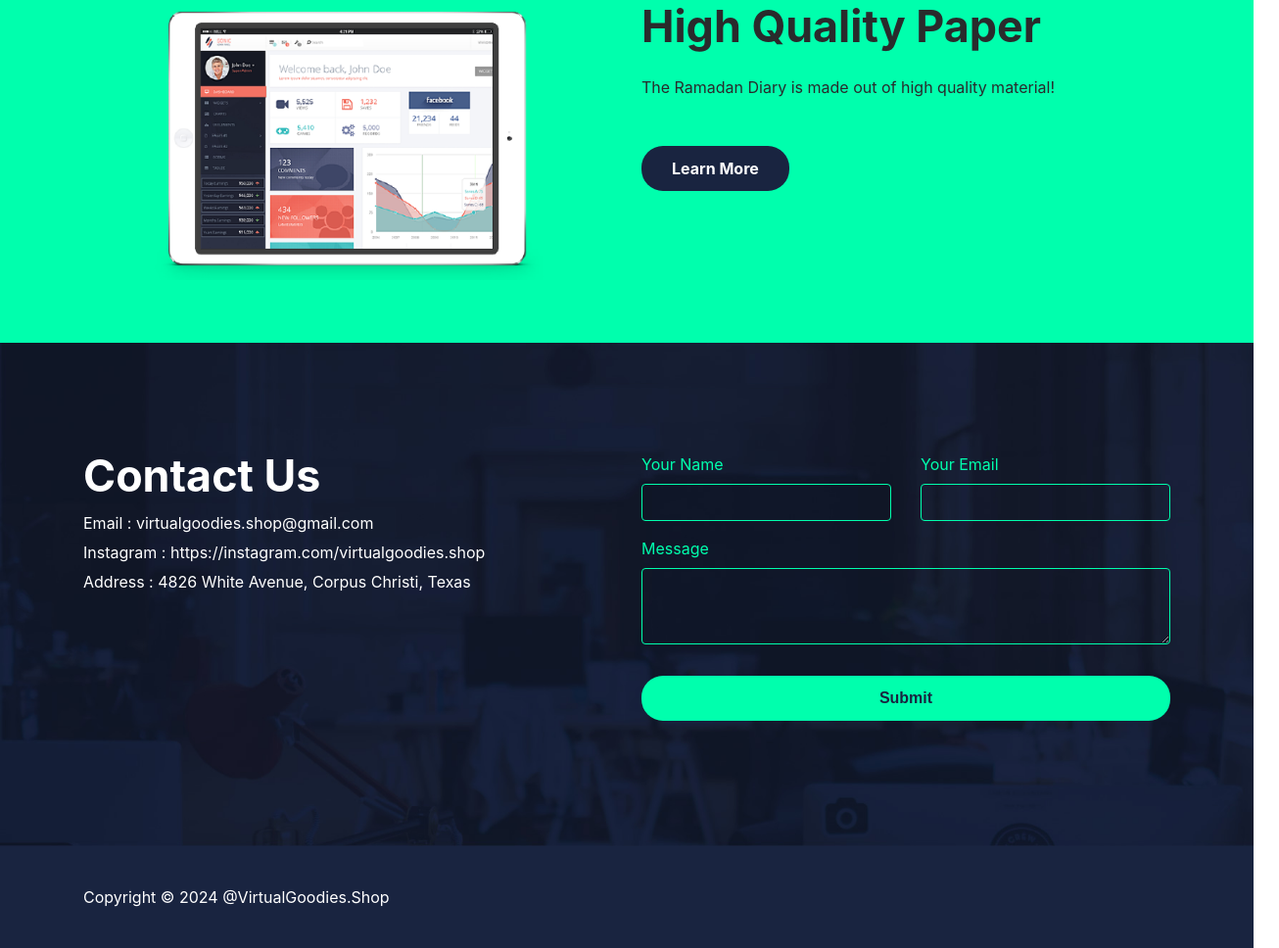
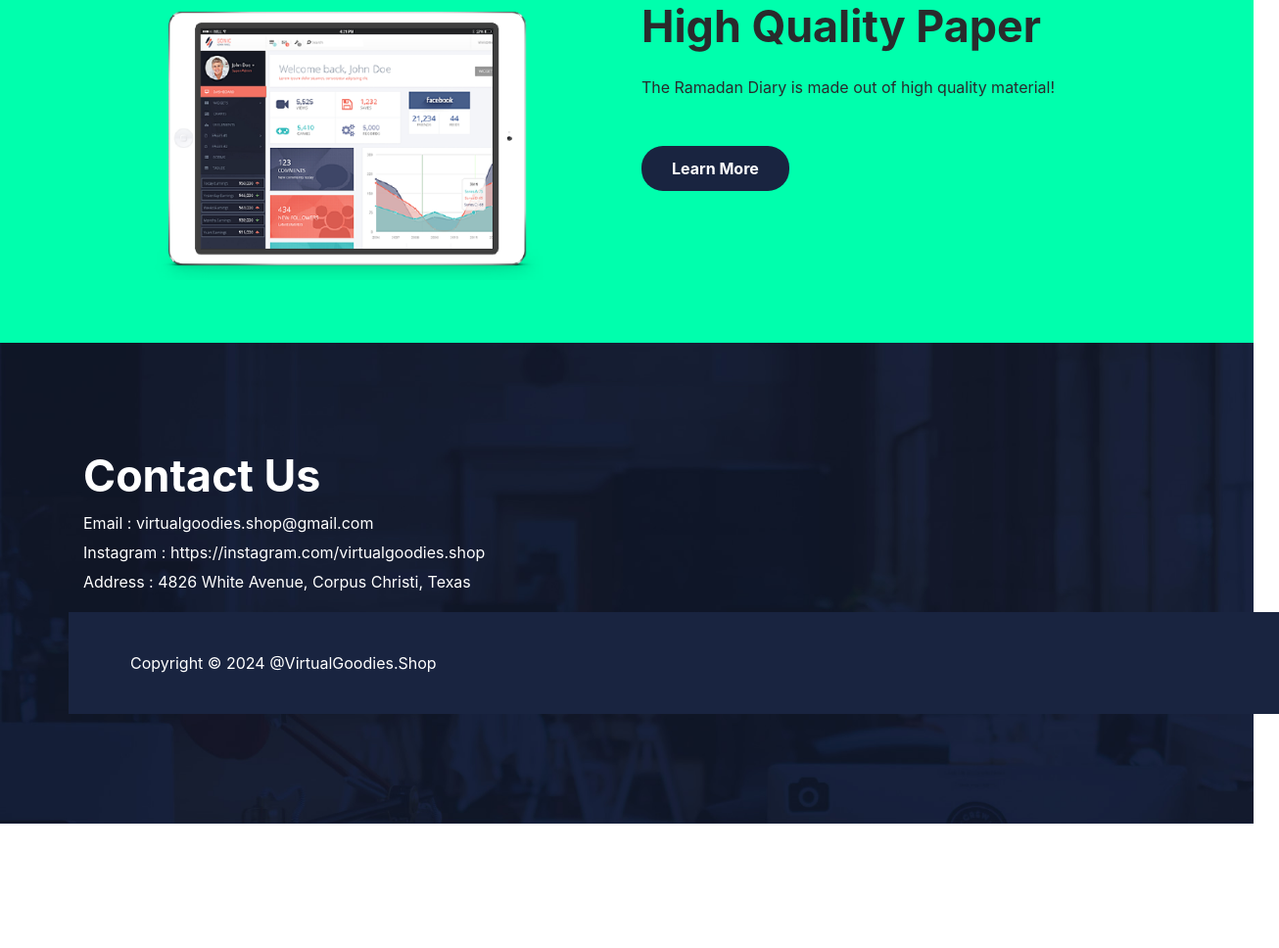
Before and after one commit to Shaxpartan/virtualgoodies, a plain HTML site: page index.html in a window 1280 px wide. Shown: the part 1157-2125 px from the top of the page at 98% size, 1306 px wide, since content can reach past the window. After the commit the page ends 1998 px from the top, so only its background shows below. Drawn offline with Linux system fonts and the light colour scheme.

Commit message:
Update index.html

```diff
--- a/index.html
+++ b/index.html
@@ -76,28 +76,6 @@
                         <li>Instagram : https://instagram.com/virtualgoodies.shop</li>
                         <li>Address : 4826 White Avenue, Corpus Christi, Texas</li>
                     </ul>
-                </div>
-                <div class="col-md-6">
-                    <form>
-                    	<div class="row">
-	                        <div class="form-group col-md-6">
-	                            <label for="name">Your Name</label>
-	                            <input type="name" class="form-control" id="name">
-	                        </div>
-	                        <div class="form-group col-md-6">
-	                            <label for="Email">Your Email</label>
-	                            <input type="email" class="form-control" id="Email">
-	                        </div>
-	                    </div>
-	                    <div class="form-group">
-	                        <label for="message">Message</label>
-	                        <textarea class="form-control" id="message" rows="3"></textarea>
-	                    </div>
-                        <button type="submit" class="btn font-weight-bold atlas-cta atlas-cta-wide cta-green my-3">Submit</button>
-                    </form>
-                </div>
-            </div>
-        </div>
     </div>
 
 	<!-- copyright -->
```
